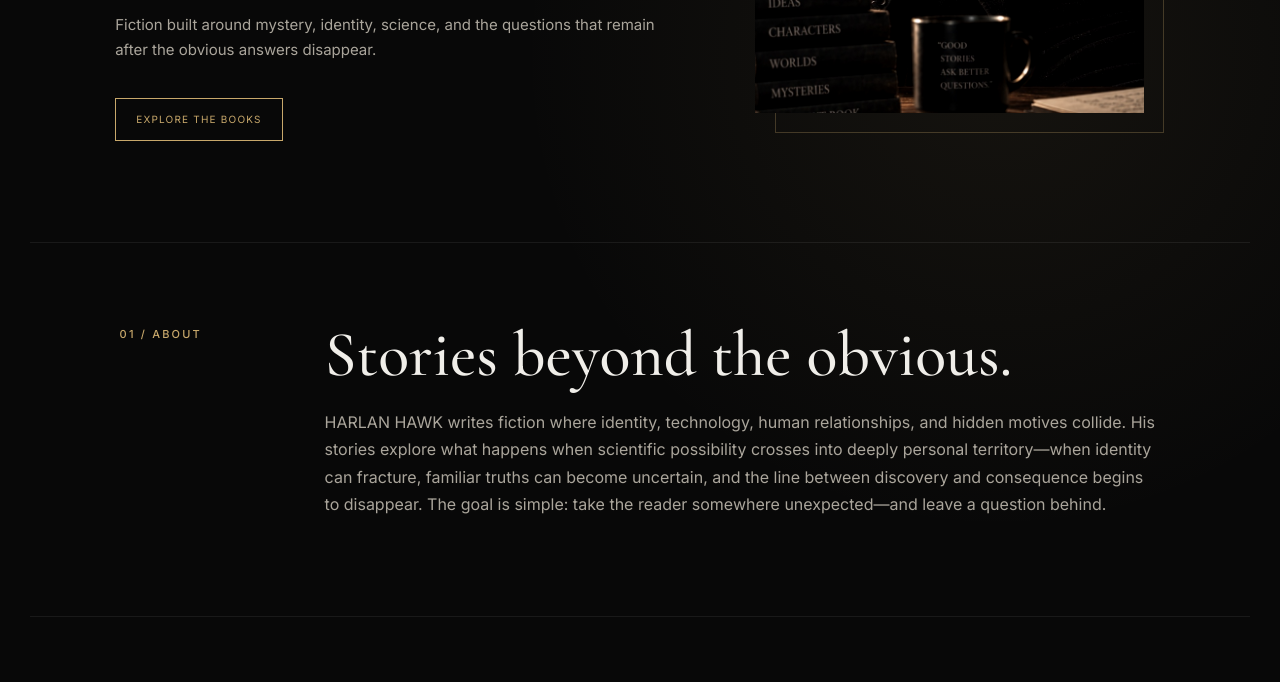
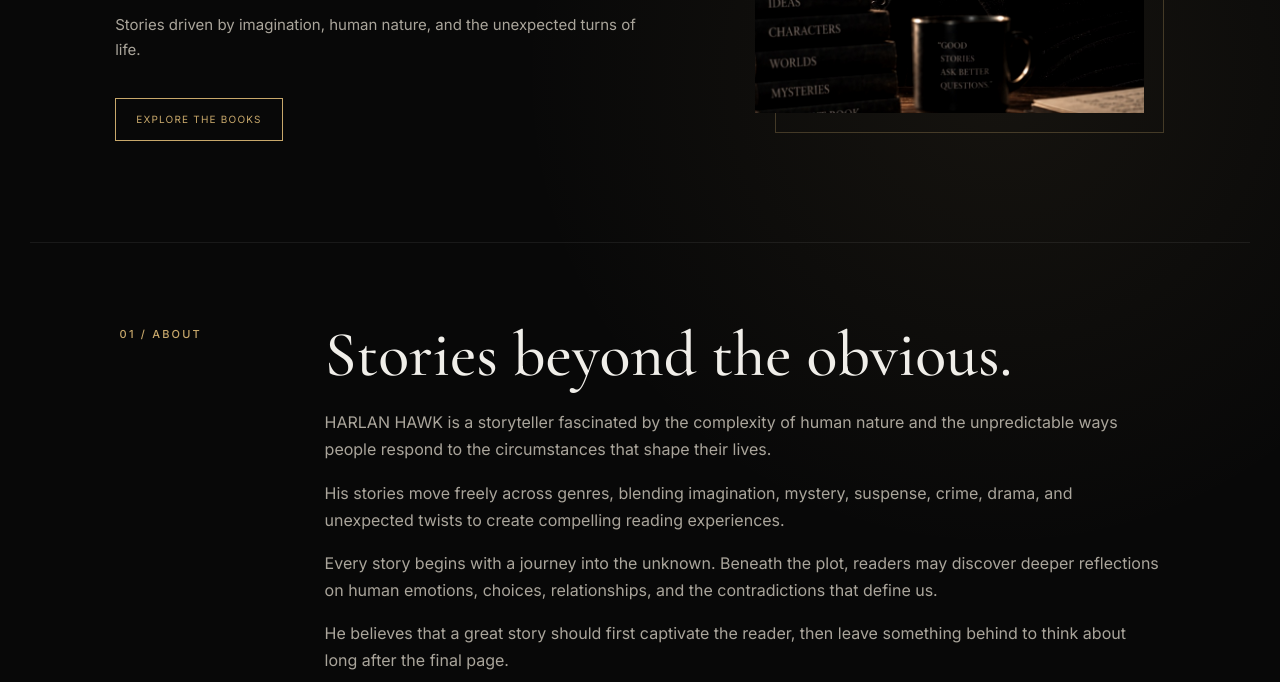
Before and after one commit to harlanhawk/harlanhawk.github.io, a plain HTML site: page index.html in a window 1280 px wide. Shown: the part 558-1240 px from the top of the page. Drawn offline with nearby package versions, Linux system fonts and the light colour scheme.

Commit message:
Add files via upload

```diff
--- a/index.html
+++ b/index.html
@@ -6,12 +6,12 @@
 <meta name="description" content="Official website of author HARLAN HAWK — Stories beyond the obvious.">
 <meta property="og:type" content="website">
 <meta property="og:title" content="HARLAN HAWK | Official Author Website">
-<meta property="og:description" content="Stories beyond the obvious. Discover TRAPPED IN A MAN'S BODY and the world of HARLAN HAWK.">
+<meta property="og:description" content="Stories driven by imagination, human nature, and the unexpected turns of life. Discover the world of HARLAN HAWK.">
 <meta property="og:url" content="https://harlanhawk.github.io/">
 <meta property="og:image" content="https://harlanhawk.github.io/social-preview.jpg">
 <meta name="twitter:card" content="summary_large_image">
 <meta name="twitter:title" content="HARLAN HAWK | Official Author Website">
-<meta name="twitter:description" content="Stories beyond the obvious. Discover TRAPPED IN A MAN'S BODY and the world of HARLAN HAWK.">
+<meta name="twitter:description" content="Stories driven by imagination, human nature, and the unexpected turns of life. Discover the world of HARLAN HAWK.">
 <meta name="twitter:image" content="https://harlanhawk.github.io/social-preview.jpg">
 
 <title>HARLAN HAWK | Official Author Website</title>
@@ -196,7 +196,7 @@
         <p class="eyebrow">AUTHOR • NOVELIST</p>
         <h1>HARLAN<br><span>HAWK</span></h1>
         <p class="tagline">Stories beyond the obvious.</p>
-        <p class="hero-text">Fiction built around mystery, identity, science, and the questions that remain after the obvious answers disappear.</p>
+        <p class="hero-text">Stories driven by imagination, human nature, and the unexpected turns of life.</p>
         <a class="button" href="#books">Explore the books</a>
     </div>
 
@@ -210,7 +210,11 @@
     <div class="section-label">01 / ABOUT</div>
     <div class="section-content">
         <h2>Stories beyond the obvious.</h2>
-        <p>HARLAN HAWK writes fiction where identity, technology, human relationships, and hidden motives collide. His stories explore what happens when scientific possibility crosses into deeply personal territory—when identity can fracture, familiar truths can become uncertain, and the line between discovery and consequence begins to disappear. The goal is simple: take the reader somewhere unexpected—and leave a question behind.</p>
+        <p>HARLAN HAWK is a storyteller fascinated by the complexity of human nature and the unpredictable ways people respond to the circumstances that shape their lives.</p>
+        <p>His stories move freely across genres, blending imagination, mystery, suspense, crime, drama, and unexpected twists to create compelling reading experiences.</p>
+        <p>Every story begins with a journey into the unknown. Beneath the plot, readers may discover deeper reflections on human emotions, choices, relationships, and the contradictions that define us.</p>
+        <p>He believes that a great story should first captivate the reader, then leave something behind to think about long after the final page.</p>
+        <p><strong>The story comes first. The meaning stays beyond it.</strong></p>
     </div>
 </section>
 
@@ -304,8 +308,7 @@
         <h2>Contact HARLAN HAWK.</h2>
         <p>For author, publishing, and business inquiries:</p>
         <p><a href="mailto:h.hawk1976@gmail.com">h.hawk1976@gmail.com</a></p>
-        <p><a href="https://www.instagram.com/trappedinmansbody/" target="_blank" rel="noopener noreferrer">Instagram — @trappedinmansbody</a></p>
-        <p><a href="https://www.facebook.com/HarlanHawkAuthor" target="_blank" rel="noopener noreferrer">Facebook — HARLAN HAWK</a></p>
+                <p><a href="https://www.facebook.com/HarlanHawkAuthor" target="_blank" rel="noopener noreferrer">Facebook — HARLAN HAWK</a></p>
     </div>
 </section>
 
```
